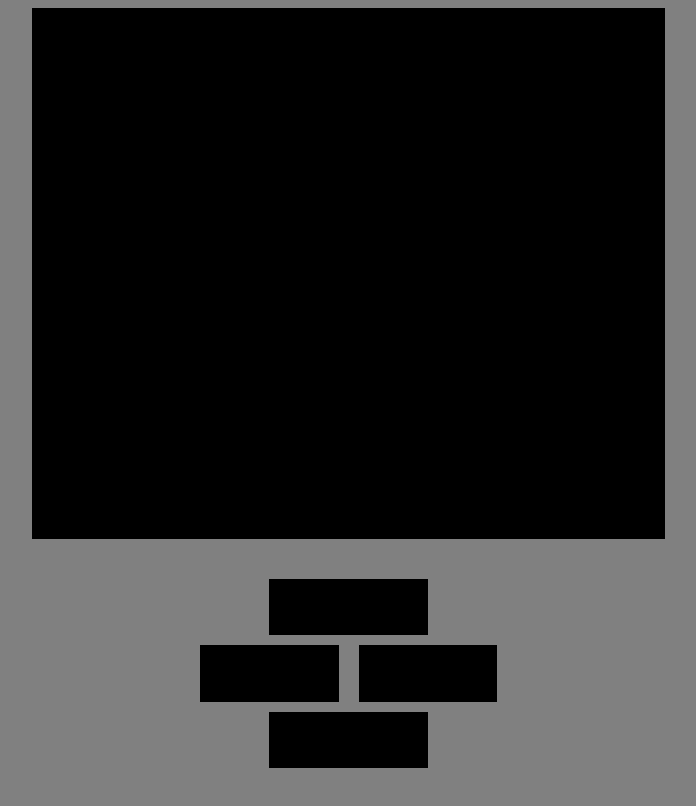
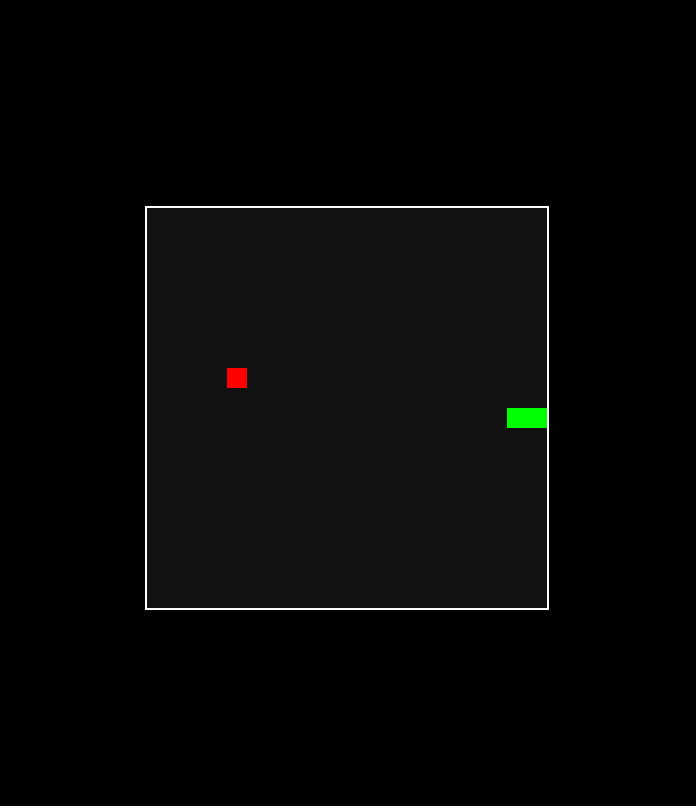
Before and after one commit to LuizMartendal/snake-game-js, a plain HTML site: page index.html in a window 1280 px wide. Shown: the whole page, without its empty margins (293-989 px from the left). Drawn offline with Linux system fonts and the light colour scheme.

Commit message:
Update index.html

```diff
--- a/index.html
+++ b/index.html
@@ -1,161 +1,72 @@
 <!DOCTYPE html>
-<html lang="pt-br">
+<html lang="pt">
 <head>
     <meta charset="UTF-8">
-    <meta http-equiv="X-UA-Compatible" content="IE=edge">
     <meta name="viewport" content="width=device-width, initial-scale=1.0">
     <title>Snake Game</title>
-
     <style>
         body {
-            width: 99vw;
-            height: 95vh;
-
             display: flex;
-            flex-direction: column;
             justify-content: center;
             align-items: center;
-
-            background-color: gray;
+            height: 100vh;
+            background-color: #000;
         }
-
-        #stage {
-            background-color: black;
-
-            height: 70%;
-            width: 50%;
-        }
-
-        .container {
-            display: flex;
-            flex-direction: column;
-            justify-content: center;
-            align-items: center;
-
-            width: 50%;
-            height: 25%;
-            margin-top: 5vh;
-        }
-
-        .container > div {
-            background-color: black;
-            width: 25%;
-            height: 30%;
-        }
-
-        .container > div:nth-child(2) {
-            background-color: transparent;
-            display: flex;
-            flex-direction: row;
-            width: 50%;
-            margin-bottom: 20px;
-        }
-
-        .container > div:nth-child(2) > div {
-            background-color: black;
-            width: 50%;
-            height: 100%;
-            margin: 10px 10px 10px 10px;
+        canvas {
+            background-color: #111;
+            border: 2px solid #fff;
         }
     </style>
 </head>
 <body>
-    <canvas id="stage"></canvas>
+    <canvas id="gameCanvas" width="400" height="400"></canvas>
+    <script>
+        const canvas = document.getElementById("gameCanvas");
+        const ctx = canvas.getContext("2d");
+        const box = 20;
+        let snake = [{ x: 10 * box, y: 10 * box }];
+        let direction = "RIGHT";
+        let food = { x: Math.floor(Math.random() * 20) * box, y: Math.floor(Math.random() * 20) * box };
 
-    <div class="container">
-        <div></div>
-        <div>
-            <div></div>
-            <div></div>
-        </div>
-        <div></div>
-    </div>
+        document.addEventListener("keydown", event => {
+            if (event.key === "ArrowUp" && direction !== "DOWN") direction = "UP";
+            else if (event.key === "ArrowDown" && direction !== "UP") direction = "DOWN";
+            else if (event.key === "ArrowLeft" && direction !== "RIGHT") direction = "LEFT";
+            else if (event.key === "ArrowRight" && direction !== "LEFT") direction = "RIGHT";
+        });
 
-    <script type="text/javascript">
-        window.onload = function() {
+        function draw() {
+            ctx.fillStyle = "#111";
+            ctx.fillRect(0, 0, canvas.width, canvas.height);
 
-            var stage = document.getElementById('stage')
-            var ctx = stage.getContext('2d')
-            document.addEventListener('keydown', keyPush)
-            setInterval(game, 100)
+            ctx.fillStyle = "red";
+            ctx.fillRect(food.x, food.y, box, box);
 
-            const vel = 1;
-            var vx = vy = 0
-            var px = 10
-            var py = 15
-            var tp = 10
-            var qp = 30
-            var ax = ay = 15
+            ctx.fillStyle = "lime";
+            snake.forEach(segment => ctx.fillRect(segment.x, segment.y, box, box));
 
-            var trail = []
-            tail = 5
+            let head = { ...snake[0] };
+            if (direction === "UP") head.y -= box;
+            if (direction === "DOWN") head.y += box;
+            if (direction === "LEFT") head.x -= box;
+            if (direction === "RIGHT") head.x += box;
 
-            function game() {
-                px += vx
-                py += vy
-
-                if (px < 0) {
-                    px = qp - 1
-                }
-                if (px > qp - 1) {
-                    px = 0
-                }
-                if (py < 0) {
-                    py = qp - 1
-                }
-                if (py > qp - 1) {
-                    py = 0
-                }
-                ctx.fillStyle = 'black'
-                ctx.fillRect(0, 0, stage.width, stage.height)
-
-                ctx.fillStyle = 'red'
-                ctx.fillRect(ax*tp, ay*tp, tp, tp)
-
-                ctx.fillStyle = 'gray'
-                for (let index = 0; index < trail.length; index++) {
-                    ctx.fillRect(trail[index].x*tp, trail[index].y*tp, tp - 1, tp - 1)
-                    if (trail[index].x == px && trail[index].y == py) {
-                        vx = vy = 0
-                        tail = 5
-                    }
-                }
-
-                trail.push({x: px, y: py})
-                while (trail.length > tail) {
-                    trail.shift()
-                }
-
-                if (ax == px && ay == py) {
-                    tail++
-                    ax = Math.floor(Math.random() * qp)
-                    ay = Math.floor(Math.random() * qp)
-                }
+            if (head.x === food.x && head.y === food.y) {
+                food = { x: Math.floor(Math.random() * 20) * box, y: Math.floor(Math.random() * 20) * box };
+            } else {
+                snake.pop();
             }
 
-            function keyPush(event) {
-                switch (event.keyCode) {
-                    case 37:
-                        vx = -vel
-                        vy = 0
-                        break;
-                    case 38:
-                        vx = 0
-                        vy = -vel
-                        break;
-                    case 39:
-                        vx = vel
-                        vy = 0
-                        break;
-                    case 40:
-                        vx = 0
-                        vy = vel
-                        break;
-                    default:
-                        break;
-                }
+            if (head.x < 0 || head.y < 0 || head.x >= canvas.width || head.y >= canvas.height || snake.some(segment => segment.x === head.x && segment.y === head.y)) {
+                clearInterval(game);
+                alert("Game Over!");
+                document.location.reload();
             }
+
+            snake.unshift(head);
         }
+
+        let game = setInterval(draw, 100);
     </script>
 </body>
 </html>
```
